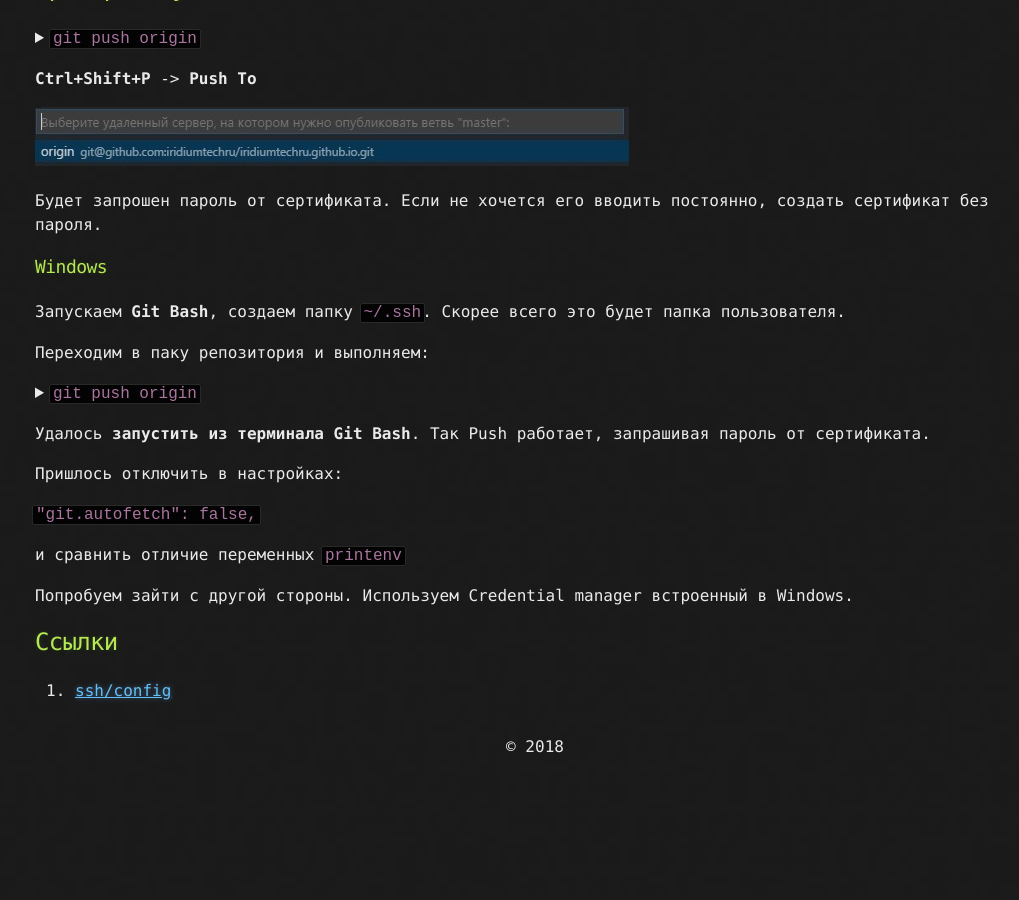
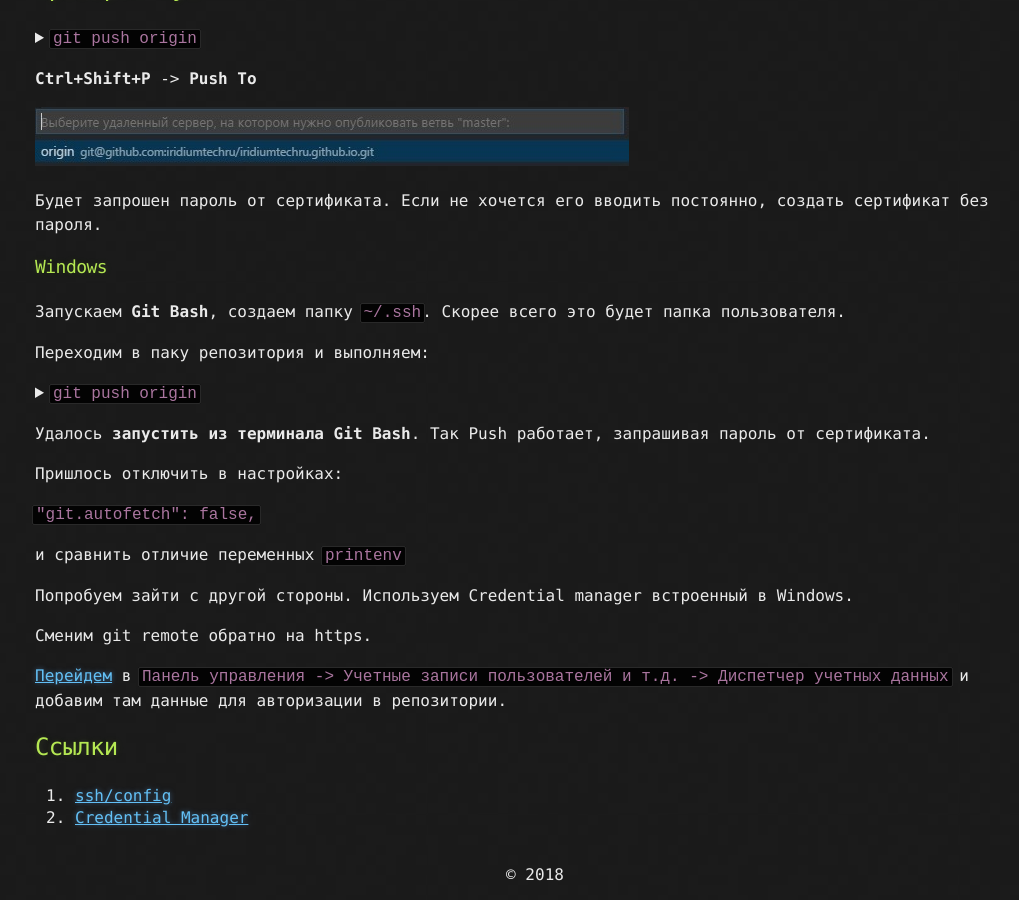
Before and after one commit to iridiumtechru/iridiumtechru.github.io, a Jekyll site: the page built from _posts/2018-04-03-gitcred.md, in a window 1280 px wide and 900 px high, scrolled down 1314 px. Shown: the whole window, without its empty margins (105-1124 px from the left). Built offline with Jekyll 4.4.1, drawn with Linux system fonts in a browser that asks for light colours; before the commit the page ends 2086 px from its top, so only the background shows below that.

Commit message:
wincred work

```diff
--- a/_posts/2018-04-03-gitcred.md
+++ b/_posts/2018-04-03-gitcred.md
@@ -100,7 +100,13 @@ title: Git авторизация для Visual Studio Code
 
 и сравнить отличие переменных `printenv`
 
+
 Попробуем зайти с другой стороны. Используем Credential manager встроенный в Windows.
+
+Сменим git remote обратно на https.
+
+[Перейдем](https://support.microsoft.com/en-us/help/4026814/windows-accessing-credential-manager) в `Панель управления -> Учетные записи пользователей и т.д. -> Диспетчер учетных данных` и добавим там данные для авторизации в репозитории.
 
 ## Ссылки
 1. [ssh/config](https://linux.die.net/man/5/ssh_config)
+2. [Credential Manager](https://windowsnotes.ru/windows-7/dispetcher-uchetnyx-dannyx-v-windows-7/){:target="_blank"}
```
